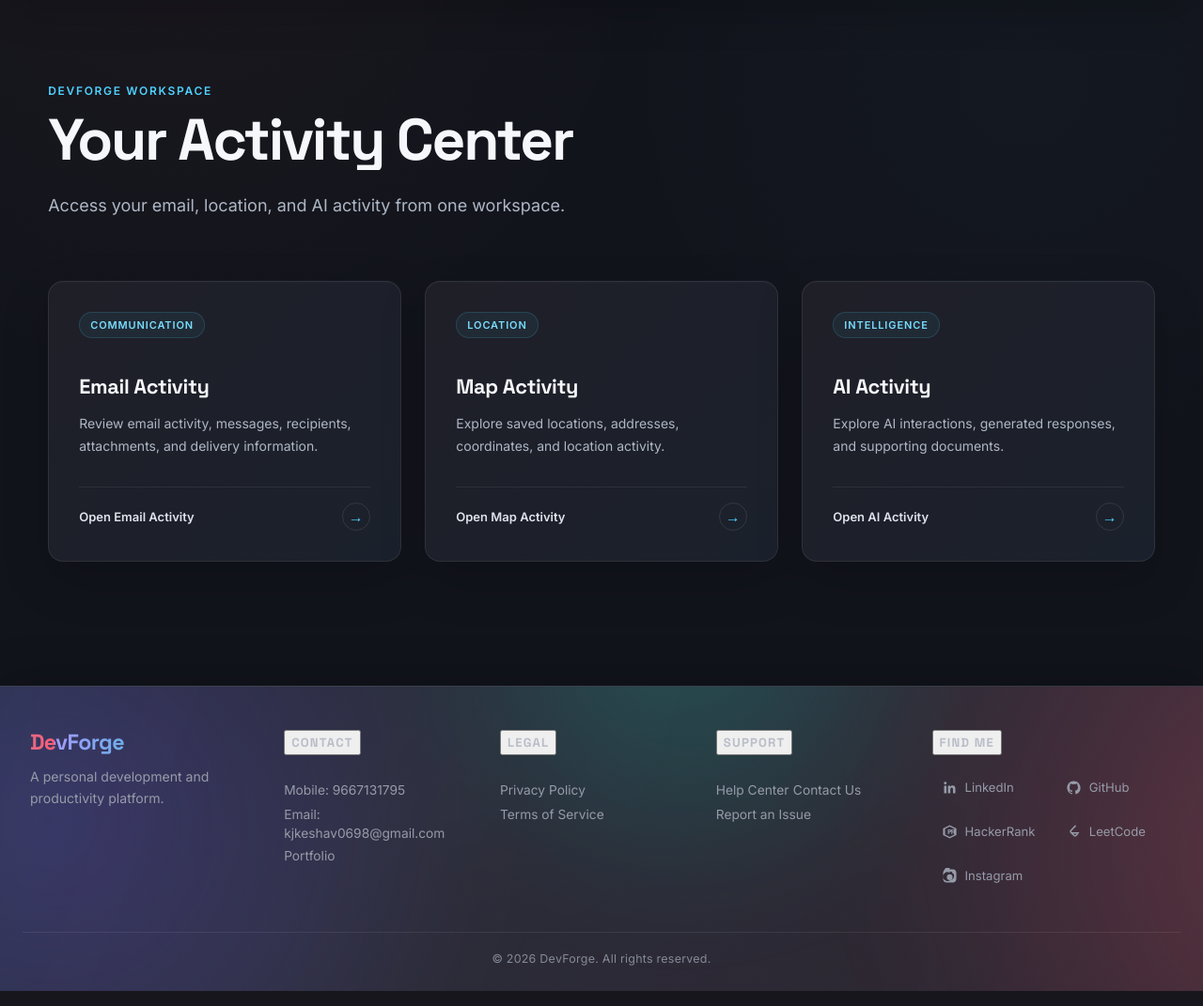
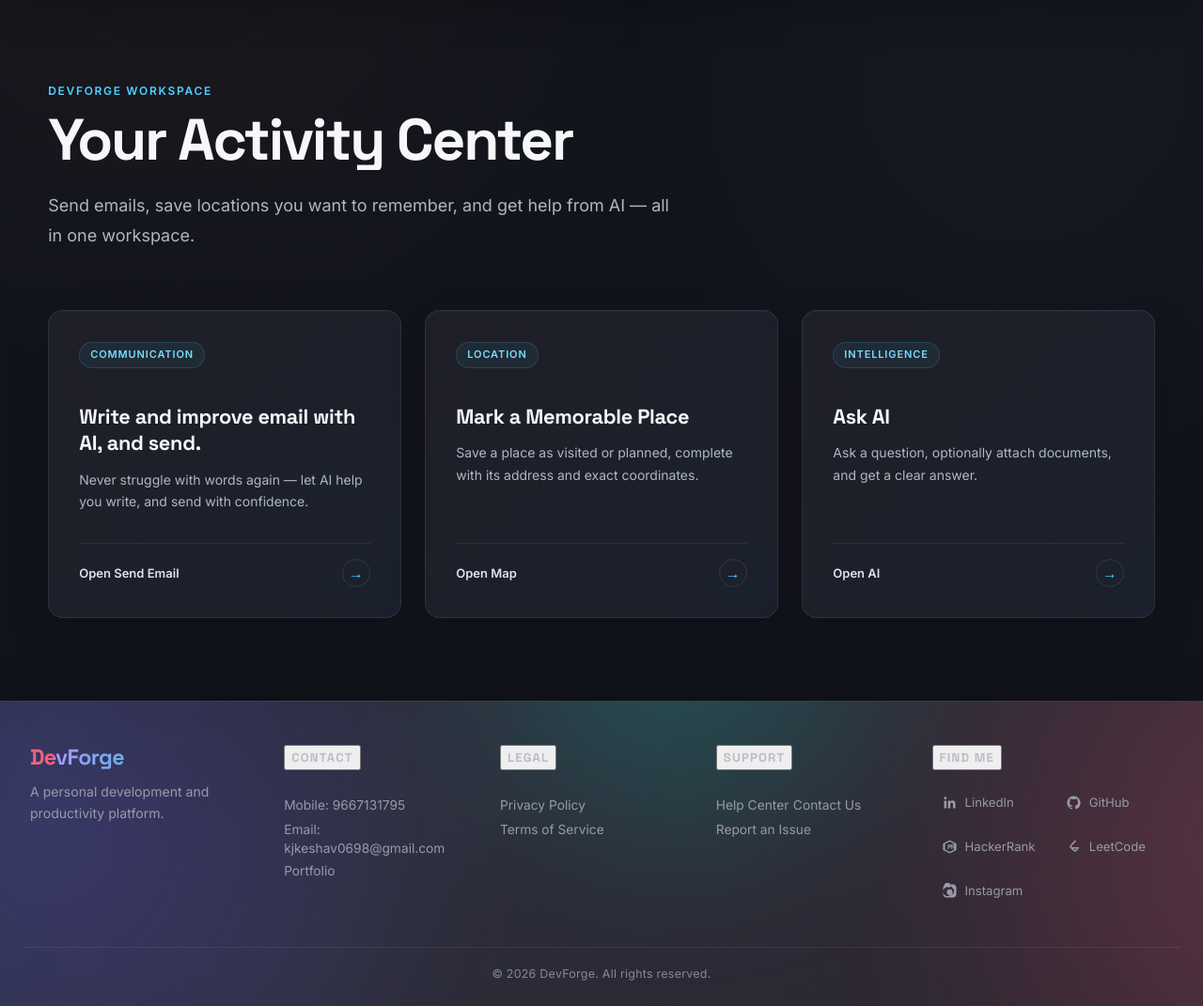
Before and after one commit to keshav-codex/DevForge, a Django app: page /activity/ in a window 1280 px wide. Shown: the part 86-1157 px from the top of the page at 94% size. Run offline with Django 5.2, Linux system fonts and the light colour scheme; the visitor is signed in with stand-in values (Sample User, id 1).

Commit message:
UI text refined

```diff
--- a/templates/activity/activity.html
+++ b/templates/activity/activity.html
@@ -43,8 +43,7 @@
             </h1>
 
             <p class="page-description">
-                Access your email, location, and AI activity
-                from one workspace.
+                Send emails, save locations you want to remember, and get help from AI — all in one workspace.
             </p>
 
         </header>
@@ -77,12 +76,11 @@
                     </span>
 
                     <h2 class="card-title">
-                        Email Activity
+                        Write and improve email with AI, and send.
                     </h2>
 
                     <p class="card-description">
-                        Review email activity, messages, recipients,
-                        attachments, and delivery information.
+                        Never struggle with words again — let AI help you write, and send with confidence.
                     </p>
 
                 </div>
@@ -90,7 +88,7 @@
                 <span class="card-action">
 
                     <span>
-                        Open Email Activity
+                        Open Send Email
                     </span>
 
                     <span aria-hidden="true">
@@ -119,12 +117,11 @@
                     </span>
 
                     <h2 class="card-title">
-                        Map Activity
+                        Mark a Memorable Place
                     </h2>
 
                     <p class="card-description">
-                        Explore saved locations, addresses,
-                        coordinates, and location activity.
+                        Save a place as visited or planned, complete with its address and exact coordinates.
                     </p>
 
                 </div>
@@ -132,7 +129,7 @@
                 <span class="card-action">
 
                     <span>
-                        Open Map Activity
+                        Open Map
                     </span>
 
                     <span aria-hidden="true">
@@ -161,12 +158,11 @@
                     </span>
 
                     <h2 class="card-title">
-                        AI Activity
+                        Ask AI
                     </h2>
 
                     <p class="card-description">
-                        Explore AI interactions, generated responses,
-                        and supporting documents.
+                            Ask a question, optionally attach documents, and get a clear answer.
                     </p>
 
                 </div>
@@ -174,7 +170,7 @@
                 <span class="card-action">
 
                     <span>
-                        Open AI Activity
+                        Open AI
                     </span>
 
                     <span aria-hidden="true">
--- a/templates/activity/ai.html
+++ b/templates/activity/ai.html
@@ -33,7 +33,7 @@
 
         <header id="ai-activity-header" class="page-header">
 
-            <h1>AI Activity</h1>
+            <h1>Ask AI</h1>
 
             <p>
                 Ask AI a question, analyze information,
@@ -247,7 +247,7 @@
                     >
 
                         <span id="ai-submit-text">
-                            Ask AI
+                            Get AI Response
                         </span>
 
                         <span
--- a/templates/dashboard.html
+++ b/templates/dashboard.html
@@ -29,9 +29,8 @@
             </h1>
 
             <p class="page-description">
-                Your development workspace is ready.
-                Manage activity, review reports, and explore
-                insights from one place.
+                Your workspace is ready — manage activity,
+                track reports, and explore insights, all in one place.
             </p>
 
         </header>
--- a/templates/public/welcome.html
+++ b/templates/public/welcome.html
@@ -73,9 +73,9 @@
                         </p>
 
                         <p class="welcome-description">
-                            Explore development, technology, tools,
-                            and practical projects through one focused
-                            workspace built for learning and creation.
+                            A focused workspace to dive into development,
+                            technology, tools, and practical projects —
+                            built for learning and creation.
                         </p>
 
                     </div>
--- a/templates/reports/ai.html
+++ b/templates/reports/ai.html
@@ -32,7 +32,7 @@
             <h1>AI Report</h1>
 
             <p>
-                View reports and insights generated from your AI activity.
+                Review the full details of every AI interaction.
             </p>
 
         </header>
--- a/templates/reports/email.html
+++ b/templates/reports/email.html
@@ -42,8 +42,7 @@
             </h1>
 
             <p id="email-report-description">
-                Review your email activity, recipients,
-                message content, and attached files.
+                Review the full details of every email you've sent.
             </p>
 
         </header>
--- a/templates/reports/map.html
+++ b/templates/reports/map.html
@@ -33,8 +33,7 @@
             <h1>Map Report</h1>
 
             <p>
-                View reports and insights generated from your
-                map and location-related activity.
+                Insights from every place you've visited and planned.
             </p>
 
         </header>
```
Also changed, not shown: templates/activity/email.html (+3 -16 lines), templates/activity/map.html (+5 -6 lines), templates/analytics/analytics.html (+4 -5 lines), templates/reports/reports.html (+7 -11 lines).
